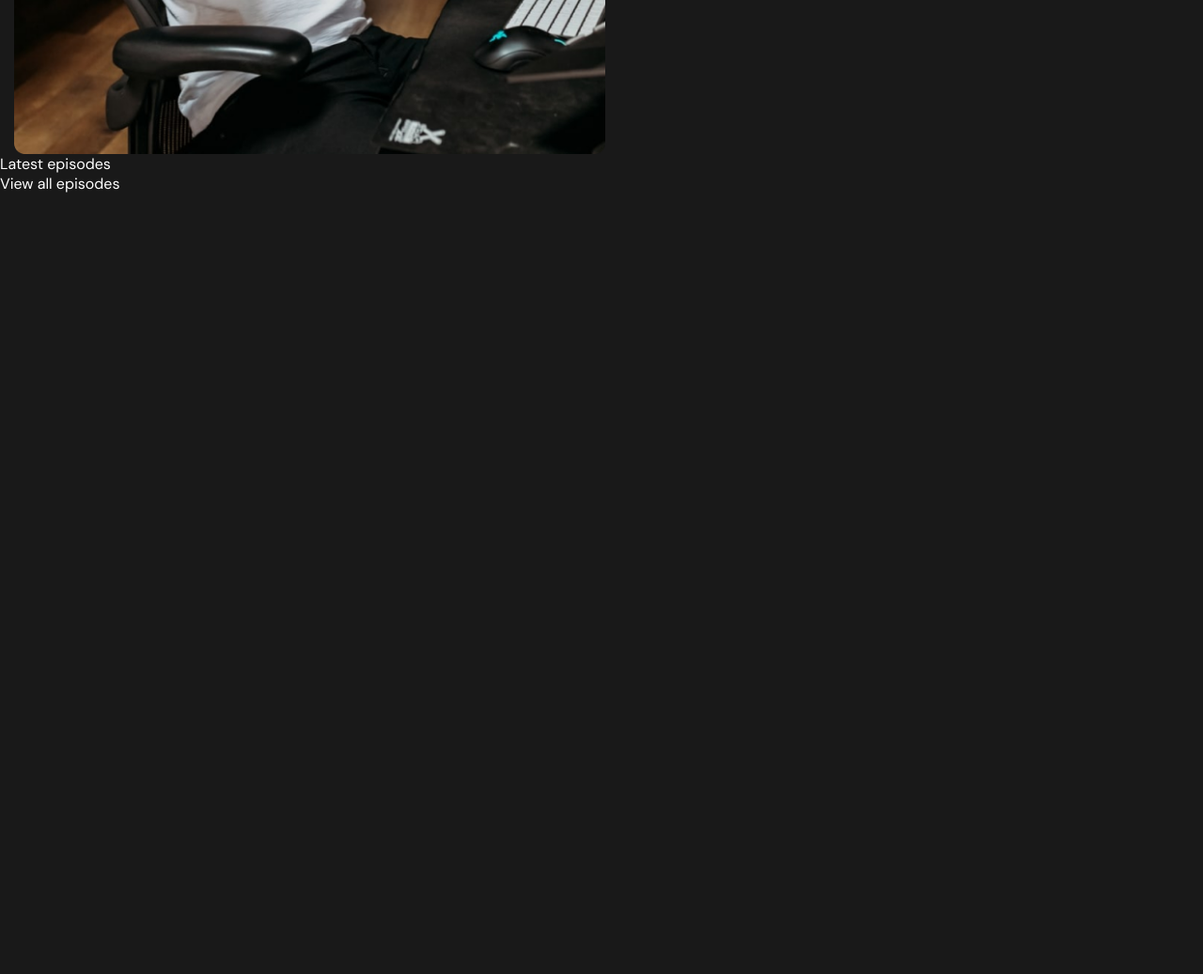
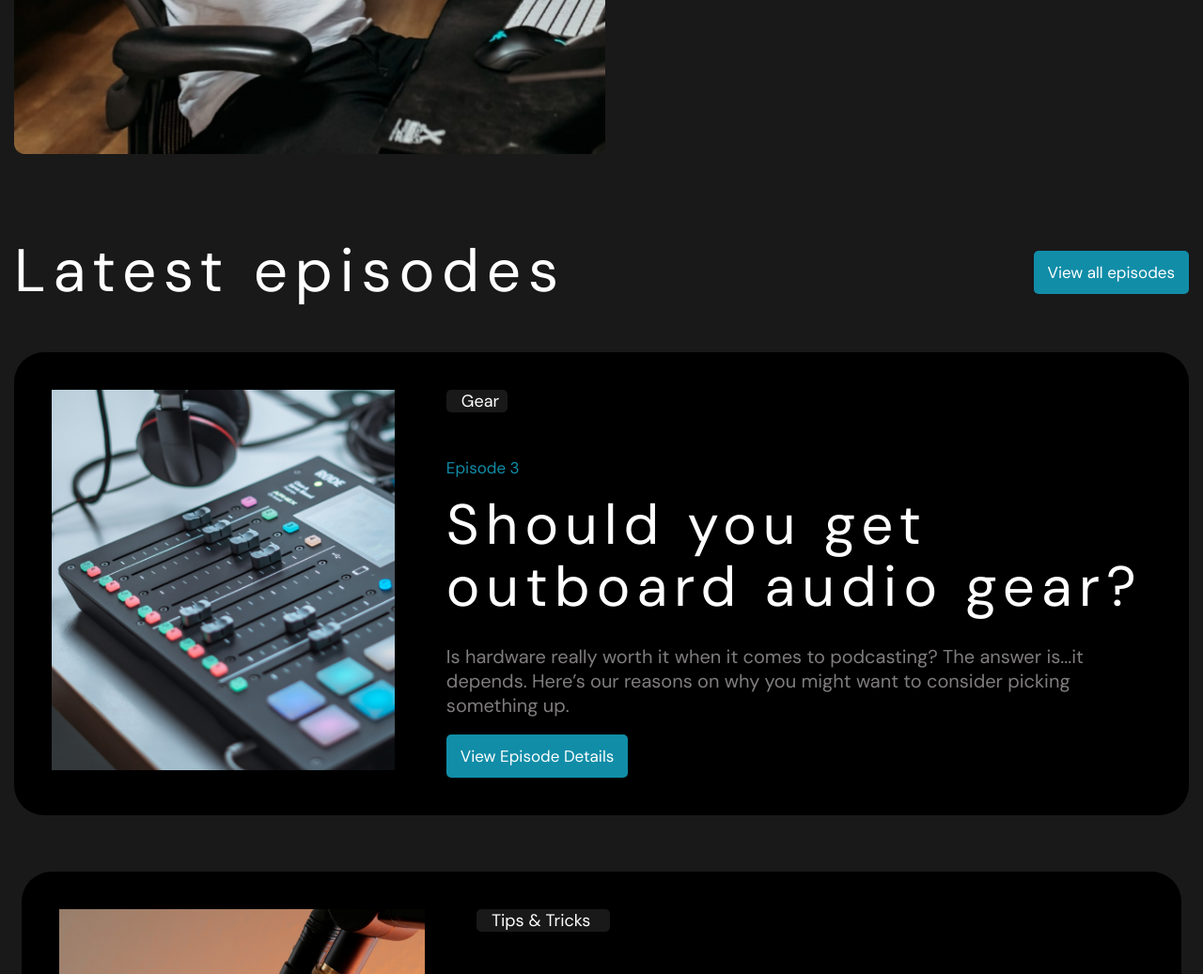
Before and after one commit to ramzYka/castawat, a plain HTML site: page index.html in a window 1280 px wide. Shown: the part 840-1877 px from the top of the page at 94% size. Before the commit the page ends 1046 px from the top, so only its background shows below. Drawn offline with Linux system fonts and the light colour scheme.

Commit message:
episodesends

```diff
--- a/index.html
+++ b/index.html
@@ -70,7 +70,7 @@
 
     <main class="main">
 
-        <section class="episodes">
+        <section class="episodes container">
             <div class="episodes-top">
                 <div class="episode-text">
                     <h2 class="episode-text__h2">Latest episodes</h2>
@@ -81,7 +81,78 @@
                 </div>
             </div>
 
-            <div class="episodes-bottom"></div>
+            <div class="episodes-bottom">
+                <div class="card">
+                    <div class="card-left">
+                        <img src="./img/nav/cards/first-img.png" alt="">
+                    </div>
+
+                    <div class="card-right">
+                        <span class="card-right__category">Gear</span>
+                        <span class="card-right__episode">Episode 3</span>
+
+                        <div class="card-text">
+                            <p class="card-text__top">Should you get <br> outboard audio gear?</p>
+                            <p class="card-text__bot">
+                                Is hardware really worth it when it comes to podcasting?
+                                The answer is...it <br> depends. Here’s our reasons on why you might want to consider picking something up.
+                            </p>
+                        </div>
+
+                        <div class="episode-button card-button">
+                            <button class="episode-button__btn">View Episode Details</button>
+                        </div>
+
+                    </div>
+                </div>
+
+                <div class="card">
+                    <div class="card-left">
+                        <img src="./img/nav/cards/second-img.png" alt="">
+                    </div>
+
+                    <div class="card-right">
+                        <span class="card-right__category card-right__category_b">Tips & Tricks</span>
+                        <span class="card-right__episode">Episode 2</span>
+
+                        <div class="card-text">
+                            <p class="card-text__top">Mic tricks to take <br> you to the next level</p>
+                            <p class="card-text__bot">
+                                Stop rolling with those default settings on your mic. These small tweaks will <br> take you from sounding good to great.
+                            </p>
+                        </div>
+
+                        <div class="episode-button card-button">
+                            <button class="episode-button__btn">View Episode Details</button>
+                        </div>
+
+                    </div>
+                </div>
+
+                <div class="card">
+                    <div class="card-left">
+                        <img src="./img/nav/cards/third-img.png" alt="">
+                    </div>
+
+                    <div class="card-right">
+                        <span class="card-right__category">Gear</span>
+                        <span class="card-right__episode">Episode 1</span>
+
+                        <div class="card-text">
+                            <p class="card-text__top">The best microphone under $200 <br></p>
+                            <p class="card-text__bot">
+                                With so many microphones on the market, how are you supposed to know <br> what’s the best? Take a look at our top picks.
+                            </p>
+                        </div>
+
+                        <div class="episode-button card-button">
+                            <button class="episode-button__btn">View Episode Details</button>
+                        </div>
+
+                    </div>
+                </div>
+
+            </div>
         </section>
 
     </main>
--- a/scss/base/_vars.scss
+++ b/scss/base/_vars.scss
@@ -7,3 +7,4 @@ $font-main: "DM Sans", sans-serif;
 $bg-color: #191919;
 $btn-color: #118DA8;
 $bg-cards: #000000;
+$btn-color-hover: #0f778f;
--- /dev/null
+++ b/scss/blocks/_episodes.scss
@@ -0,0 +1,99 @@
+.episodes {
+
+    margin-top: 100px;
+
+    &-top {
+        display: flex;
+        justify-content: space-between;
+        align-items: center;
+        margin-bottom: 60px;
+    }
+
+    &-bottom {
+        display: flex;
+        flex-direction: column;
+        align-items: center;
+        justify-content: center;
+        gap: 60px;
+    }
+
+}
+
+.episode-text {
+    &__h2 {
+        font-size: 64px;
+        line-height: 0.79;
+        letter-spacing: 0.12em;
+    }
+}
+
+.episode-button {
+
+    &__btn {
+        background-color: $btn-color;
+        color: #fff;
+        padding: 12px 15px;
+        transition: all 0.3s ease-in-out;
+        font-size: 17px;
+        border-radius: 5px;
+    }
+
+    &__btn:hover {
+        background-color: $btn-color-hover;
+    }
+}
+
+
+.card {
+    display: flex;
+    gap: 55px;
+    padding: 40px;
+    background-color: $bg-cards;
+    border-radius: 32px;
+
+
+
+    &-right {
+        display: flex;
+        flex-direction: column;
+
+        &__category {
+            font-size: 18px;
+            padding: 0 16px;
+            background-color: #191919;
+            border-radius: 5px;
+            max-width: 8.70%;
+            margin-bottom: 48px;
+
+            &_b {
+                max-width: 20%;
+            }
+        }
+
+
+        &__episode {
+            font-size: 17px;
+            color: $btn-color;
+        }
+    }
+
+    &-text {
+        margin-top: 17px;
+
+        &__top {
+            font-size: 60px;
+            line-height: 1.1;
+            letter-spacing: 0.12em;
+            margin-bottom: 28px;
+        }
+
+        &__bot {
+            font-size: 20px;
+            color: #807d7d;
+        }
+    }
+
+    &-button {
+        margin-top: 18px;
+    }
+}
--- a/scss/main.scss
+++ b/scss/main.scss
@@ -9,3 +9,4 @@
 
 @import './blocks/_header.scss';
 @import './blocks/level.scss';
+@import './blocks/_episodes.scss';
```
Also changed, not shown: css/main.css, img/nav/cards/first-img.png (added), img/nav/cards/second-img.png (added), img/nav/cards/third-img.png (added), 1 other file.
